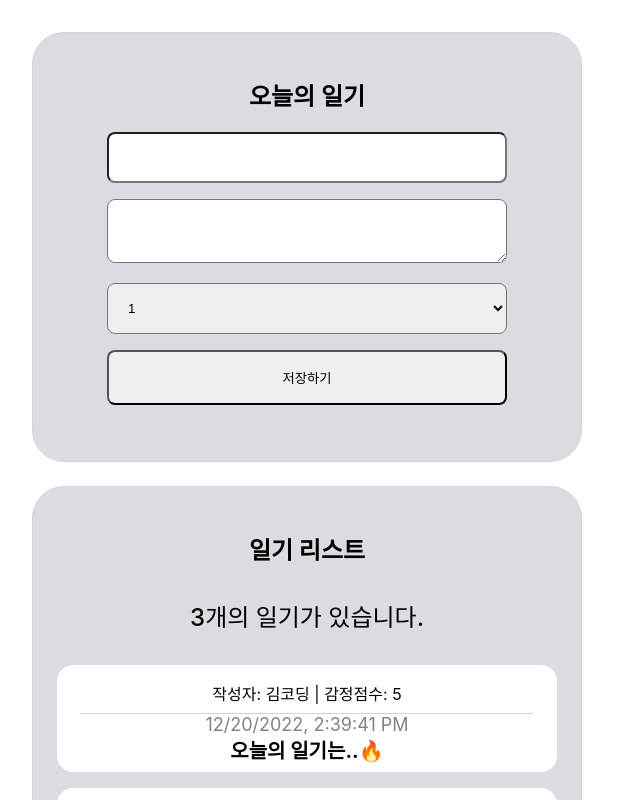
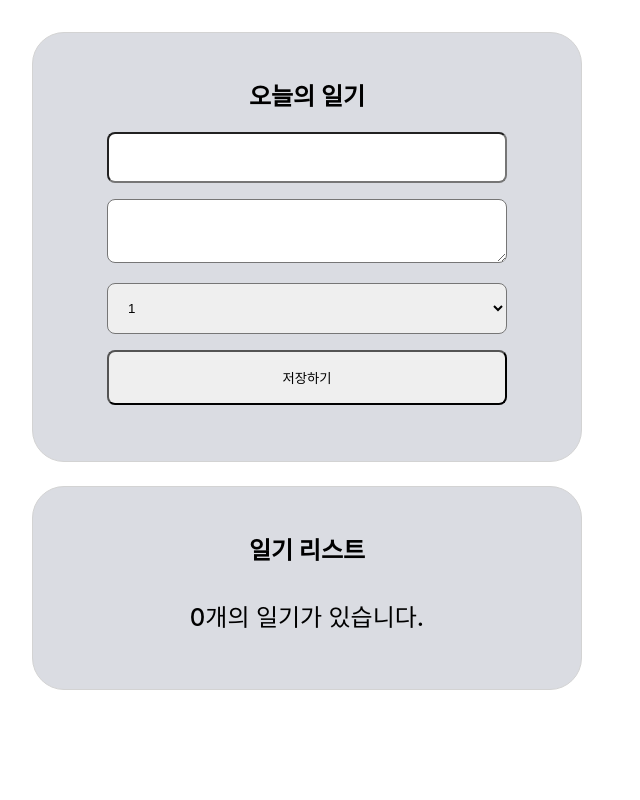
Before and after one commit to SpringintheFall/mini-dairy, a React (Create React App) app: page / in a window 1280 px wide. Shown: the top 800 px of the page, without its empty margins (0-640 px from the left). Built offline with nearby package versions, Linux system fonts and the light colour scheme.

Commit message:
feat: 데이터 추가 기능 구현
- 배열을 이용해 List에 아이템을 동적으로 추가하기

```diff
--- a/src/App.js
+++ b/src/App.js
@@ -1,37 +1,53 @@
-import { useEffect, useState } from "react";
+import { useRef, useState } from "react";
 import DiaryEditor from "./DiaryEditor";
 import DiaryList from "./DiaryList";
 import "./App.css";
 
-const dummyList = [
-  {
-    id: 1,
-    author: "김코딩",
-    content: "오늘의 일기는..🔥",
-    emotion: 5,
-    created_date: new Date().getTime()
-  },
-  {
-    id: 2,
-    author: "김자바",
-    content: "오늘의 일기는..❤️",
-    emotion: 3,
-    created_date: new Date().getTime()
-  },
-  {
-    id: 3,
-    author: "김자스",
-    content: "오늘의 일기는..🖤",
-    emotion: 1,
-    created_date: new Date().getTime()
-  }
-];
+// const dummyList = [
+//   {
+//     id: 1,
+//     author: "김코딩",
+//     content: "오늘의 일기는..🔥",
+//     emotion: 5,
+//     created_date: new Date().getTime()
+//   },
+//   {
+//     id: 2,
+//     author: "김자바",
+//     content: "오늘의 일기는..❤️",
+//     emotion: 3,
+//     created_date: new Date().getTime()
+//   },
+//   {
+//     id: 3,
+//     author: "김자스",
+//     content: "오늘의 일기는..🖤",
+//     emotion: 1,
+//     created_date: new Date().getTime()
+//   }
+// ];
 
 function App() {
+  const [data, setData] = useState([]);
+  const dataId = useRef(0);
+
+  const onCreate = (author, content, emotion) => {
+    const created_date = new Date().getTime();
+    const newItem = {
+      author,
+      content,
+      emotion,
+      created_date,
+      id: dataId.current
+    };
+    dataId.current += 1;
+    setData([newItem, ...data]);
+  };
+
   return (
     <div className="App">
-      <DiaryEditor />
-      <DiaryList diaryList={dummyList} />
+      <DiaryEditor onCreate={onCreate} />
+      <DiaryList diaryList={data} />
     </div>
   );
 }
--- a/src/DiaryEditor.js
+++ b/src/DiaryEditor.js
@@ -1,11 +1,14 @@
-import { useState } from "react";
+import { useRef, useState } from "react";
 
-const DiaryEditor = () => {
+const DiaryEditor = ({ onCreate }) => {
   const [state, setState] = useState({
     author: "",
     content: "",
     emotion: 1
   });
+
+  const authorInput = useRef();
+  const contentInput = useRef();
 
   const handleChangeState = (e) => {
     console.log(e.target.name);
@@ -17,8 +20,24 @@
   };
 
   const handleSubmit = () => {
+    if (state.author.length < 1) {
+      // 작성자 Input Focus
+      authorInput.current.focus();
+      return;
+    }
+    if (state.content.length < 5) {
+      contentInput.current.focus();
+      return;
+    }
+
+    onCreate(state.author, state.content, state.emotion);
     console.log(state);
     alert("저장 성공!");
+    setState({
+      author: "",
+      content: "",
+      emotion: 1
+    });
   };
 
   return (
@@ -26,6 +45,7 @@
       <h2>오늘의 일기</h2>
       <div>
         <input
+          ref={authorInput}
           name="author"
           value={state.author}
           onChange={handleChangeState}
@@ -33,6 +53,7 @@
       </div>
       <div>
         <textarea
+          ref={contentInput}
           name="content"
           value={state.content}
           onChange={handleChangeState}
```
Also changed, not shown: 1 other file (tests, documents, lock files or other folders).
